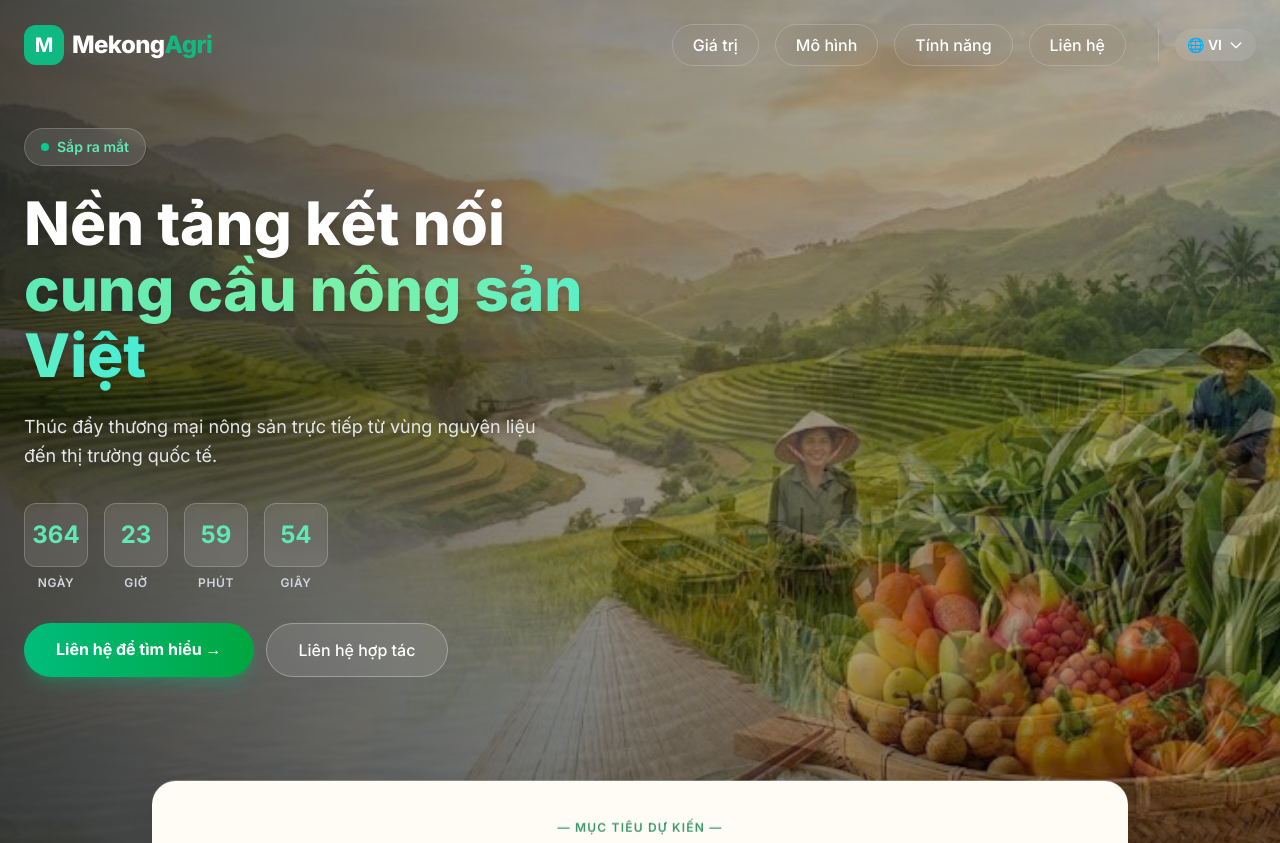
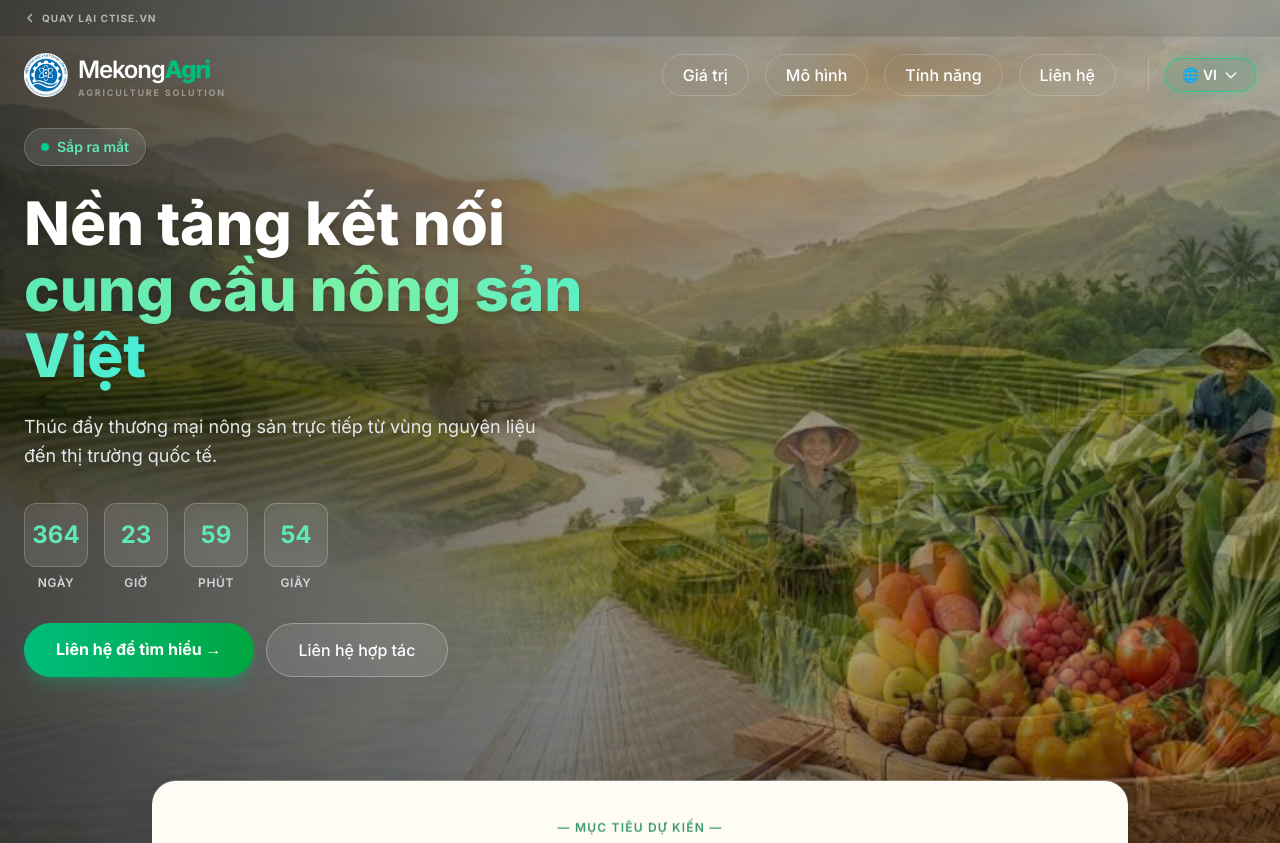
Before and after one commit to NLinh2004/landingpage_NSMekong, a React (Vite) app: page / in a window 1280 px wide. Shown: the top 843 px of the page. Built offline with nearby package versions, Linux system fonts and the light colour scheme.

Commit message:
Thêm Logo , Thêm nút quay lại, Thêm cursor: pointer

```diff
--- a/src/components/CTA.jsx
+++ b/src/components/CTA.jsx
@@ -80,7 +80,7 @@ export default function CTA() {
           <div className="flex flex-col sm:flex-row justify-center items-center gap-4 mt-10">
             {/* Primary */}
             <motion.a
-              href="#"
+              href="https://ctise.vn/lien-he/"
               whileHover={{ scale: 1.06, y: -2 }}
               whileTap={{ scale: 0.96 }}
               className="relative w-full sm:w-auto overflow-hidden group px-10 py-4 rounded-full font-bold text-lg text-center shadow-xl"
--- a/src/components/Footer.jsx
+++ b/src/components/Footer.jsx
@@ -50,7 +50,7 @@ export default function Footer() {
               {t('footer.privacy')}
             </a>
             <a
-              href="#"
+              href="https://ctise.vn/lien-he/"
               className="hover:text-white duration-200 transition-colors"
             >
               {t('footer.contact')}
--- a/src/components/Hero.jsx
+++ b/src/components/Hero.jsx
@@ -118,7 +118,7 @@ export default function Hero() {
               <a href="#models" className="bg-gradient-to-r from-emerald-500 to-green-600 text-white px-8 py-3.5 rounded-full font-bold text-base shadow-lg shadow-emerald-500/25 hover:shadow-emerald-500/40 transition-all hover:scale-105">
                 {t('hero.btn_primary')} →
               </a>
-              <a href="#cta" className="bg-white/10 hover:bg-white/20 text-white border border-white/30 px-8 py-3.5 rounded-full font-medium text-base transition-all backdrop-blur-sm">
+              <a href="https://ctise.vn/lien-he/" className="bg-white/10 hover:bg-white/20 text-white border border-white/30 px-8 py-3.5 rounded-full font-medium text-base transition-all backdrop-blur-sm">
                 {t('hero.btn_secondary')}
               </a>
             </motion.div>
--- a/src/components/Navbar.jsx
+++ b/src/components/Navbar.jsx
@@ -6,7 +6,7 @@ export default function Navbar() {
   const [scrolled, setScrolled] = useState(false);
   const [langOpen, setLangOpen] = useState(false);
 
-  const currentLang = i18n.language?.substring(0,2).toUpperCase() || "VI";
+  const currentLang = i18n.language?.substring(0, 2).toUpperCase() || "VI";
   const languages = [
     { code: "vi", label: "Tiếng Việt", display: "VN" },
     { code: "en", label: "English", display: "EN" },
@@ -23,25 +23,54 @@ export default function Navbar() {
 
   return (
     <nav
-      className={`fixed top-0 w-full z-50 transition-all duration-300 ${
-        scrolled
-          ? "bg-white/80 backdrop-blur-md shadow-sm py-4"
-          : "bg-transparent py-6"
+      className={`fixed top-0 w-full z-50 transition-all duration-300 ${scrolled
+          ? "bg-white/95 backdrop-blur-md shadow-[0_2px_15px_-3px_rgba(0,0,0,0.07),0_10px_20px_-2px_rgba(0,0,0,0.04)]"
+          : "bg-transparent"
         }`}
     >
-      <div className="container mx-auto px-6 max-w-7xl flex flex-wrap justify-between items-center">
-        {/* Logo */}
-        <a href="#home" className="flex items-center gap-2">
-          <div className="w-10 h-10 bg-primary rounded-xl flex items-center justify-center">
-            <span className="text-white font-bold text-xl">M</span>
+      {/* Top Bar */}
+      <div className={`transition-all duration-300 border-b border-white/5 ${
+        scrolled
+          ? "bg-emerald-600/5 py-1"
+          : "bg-black/10 py-1.5 backdrop-blur-sm"
+      }`}>
+        <div className="container mx-auto px-6 max-w-7xl">
+          <a
+            href="https://ctise.vn/"
+            className={`group inline-flex items-center gap-1.5 text-[10px] uppercase tracking-widest font-bold transition-all ${
+              scrolled ? "text-emerald-800/60 hover:text-emerald-600" : "text-white/60 hover:text-white"
+            }`}
+          >
+            <svg className="w-3 h-3 transition-transform group-hover:-translate-x-0.5" fill="none" stroke="currentColor" strokeWidth="3" viewBox="0 0 24 24">
+              <path strokeLinecap="round" strokeLinejoin="round" d="M15 19l-7-7 7-7" />
+            </svg>
+            QUAY LẠI CTISE.VN
+          </a>
         </div>
+      </div>
+
+      <div className={`container mx-auto px-6 max-w-7xl flex justify-between items-center transition-all duration-300 ${
+        scrolled ? "py-2.5" : "py-4"
+      }`}>
+        {/* Logo Section */}
+        <a href="#home" className="flex items-center gap-2.5 group">
+          <div className="relative h-11 w-11 flex items-center justify-center transition-transform duration-500 group-hover:scale-105">
+            <img src="/logo.png" alt="Logo" className="h-full w-full object-contain" />
+          </div>
+          <div className="flex flex-col leading-none">
             <span
-            className={`text-2xl font-extrabold tracking-tight ${
+              className={`text-xl md:text-2xl font-semibold tracking-tighter transition-colors ${
                 scrolled ? "text-gray-900" : "text-gray-900 md:text-white"
               }`}
             >
-            Mekong<span className="text-primary">Agri</span>
+              Mekong<span className="text-emerald-500 font-extrabold">Agri</span>
             </span>
+            <span className={`text-[9px] font-bold tracking-[0.2em] uppercase mt-0.5 ${
+              scrolled ? "text-emerald-600/50" : "text-white/40"
+            }`}>
+              Agriculture Solution
+            </span>
+          </div>
         </a>
 
         {/* Desktop Menu */}
@@ -50,13 +79,12 @@ export default function Navbar() {
             { name: t('navbar.values'), href: "#audience" },
             { name: t('navbar.models'), href: "#models" },
             { name: t('navbar.features'), href: "#features" },
-            { name: t('navbar.contact'), href: "#cta" },
+            { name: t('navbar.contact'), href: "https://ctise.vn/lien-he/" },
           ].map((item) => (
             <a
               key={item.name}
               href={item.href}
-              className={`font-medium px-5 py-2 rounded-full transition-all border ${
-                scrolled
+              className={`font-medium px-5 py-2 rounded-full transition-all border ${scrolled
                   ? "text-gray-700 border-gray-200 hover:border-emerald-500 hover:bg-emerald-500/5 hover:text-emerald-600"
                   : "text-white border-white/20 hover:border-white/50 hover:bg-white/10 backdrop-blur-lg"
                 }`}
@@ -69,10 +97,9 @@ export default function Navbar() {
           <div className="relative ml-4 pl-4 border-l border-white/20" style={{ borderColor: scrolled ? '#e5e7eb' : 'rgba(255,255,255,0.2)' }}>
             <button
               onClick={() => setLangOpen(!langOpen)}
-              className={`flex items-center gap-1.5 px-3 py-1.5 rounded-full text-sm font-semibold transition-all ${
-                scrolled
-                  ? "bg-gray-100 text-gray-700 hover:bg-gray-200"
-                  : "bg-white/10 text-white hover:bg-white/20 backdrop-blur-md"
+              className={`flex items-center gap-1.5 px-4 py-1.5 rounded-full text-sm font-semibold transition-all border cursor-pointer ${scrolled
+                  ? "bg-white text-emerald-600 border-emerald-500/60 shadow-[0_0_12px_rgba(16,185,129,0.4)] hover:shadow-[0_0_20px_rgba(16,185,129,0.6)]"
+                  : "bg-emerald-500/10 text-white border-emerald-400/60 shadow-[0_0_12px_rgba(52,211,153,0.4)] hover:shadow-[0_0_20px_rgba(52,211,153,0.6)] backdrop-blur-md"
                 }`}
             >
               🌐 {currentLang}
@@ -86,8 +113,8 @@ export default function Navbar() {
                   <button
                     key={l.code}
                     onMouseDown={() => { i18n.changeLanguage(l.code); setLangOpen(false); }}
-                    className={`w-full text-left px-4 py-2 text-sm transition-colors ${
-                      i18n.language?.startsWith(l.code) ? "bg-emerald-50 text-emerald-600 font-bold" : "text-gray-600 hover:bg-gray-50"
+                    style={{ cursor: 'pointer' }}
+                    className={`w-full text-left px-4 py-2 text-sm transition-colors ${i18n.language?.startsWith(l.code) ? "bg-emerald-50 text-emerald-600 font-bold" : "text-gray-600 hover:bg-gray-50"
                       }`}
                   >
                     {l.label}
```
Also changed, not shown: public/logo.png (added). Lines whose indentation alone changed are shown as unchanged.
